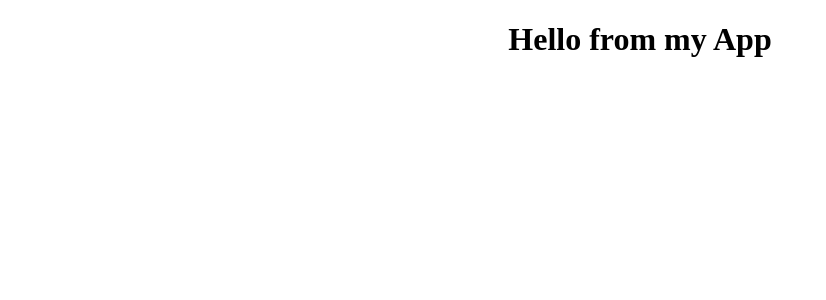
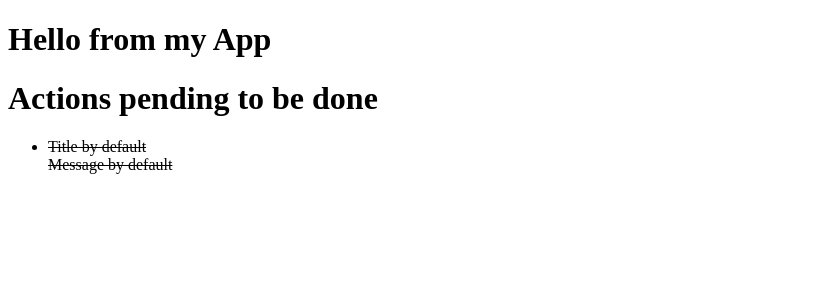
Before and after one commit to joeldavg/to-do-live, a React (Vite) app: page / in a window 1280 px wide. Shown: the top 300 px of the page, without its empty margins (0-826 px from the left). Built offline with nearby package versions, Linux system fonts and the light colour scheme.

Commit message:
created the store provider and also made a test with the l ist of actions

```diff
--- a/src/App.jsx
+++ b/src/App.jsx
@@ -1,10 +1,13 @@
 import "./App.css";
+import ListOfToDo from "./components/ListOfToDo";
+import StoreProvider from "./components/StoreProvider";
 
 function App() {
   return (
-    <div className="App">
+    <StoreProvider>
       <h1>Hello from my App</h1>
-    </div>
+      <ListOfToDo />
+    </StoreProvider>
   );
 }
 
--- a/src/components/ListOfToDo.jsx
+++ b/src/components/ListOfToDo.jsx
@@ -0,0 +1,28 @@
+import React, { useContext } from "react";
+import { Store } from "./StoreProvider";
+
+const ListOfToDo = () => {
+  const { state, dispatch } = useContext(Store);
+
+  console.log(state);
+
+  return (
+    <div>
+      <h1>Actions pending to be done</h1>
+      <ul>
+        {state.listOfNotes.map((note) => {
+          return (
+            <li
+              style={note.done ? { textDecoration: "line-through" } : {}}
+              key={note.id}
+            >
+              {note.title} <br /> {note.message}
+            </li>
+          );
+        })}
+      </ul>
+    </div>
+  );
+};
+
+export default ListOfToDo;
--- a/src/components/Reducer.jsx
+++ b/src/components/Reducer.jsx
@@ -1,4 +1,4 @@
-function reducer(state, action) {
+function Reducer(state, action) {
   switch (action.type) {
     case "add-note":
       return state;
@@ -9,4 +9,4 @@ function reducer(state, action) {
   }
 }
 
-export default reducer;
+export default Reducer;
--- a/src/components/StoreProvider.jsx
+++ b/src/components/StoreProvider.jsx
@@ -0,0 +1,33 @@
+import React, { createContext, useReducer } from "react";
+import Reducer from "./Reducer";
+
+const initialState = {
+  note: {
+    id: "",
+    title: "",
+    message: "",
+    done: false,
+  },
+  listOfNotes: [
+    {
+      id: "0",
+      title: "Title by default",
+      message: "Message by default",
+      done: true,
+    },
+  ],
+};
+
+const Store = createContext(initialState);
+
+const StoreProvider = ({ children }) => {
+  const [state, dispatch] = useReducer(Reducer, initialState);
+
+  return (
+    <Store.Provider value={{ state, dispatch }}>{children}</Store.Provider>
+  );
+};
+
+export default StoreProvider;
+
+export { Store, initialState };
```
